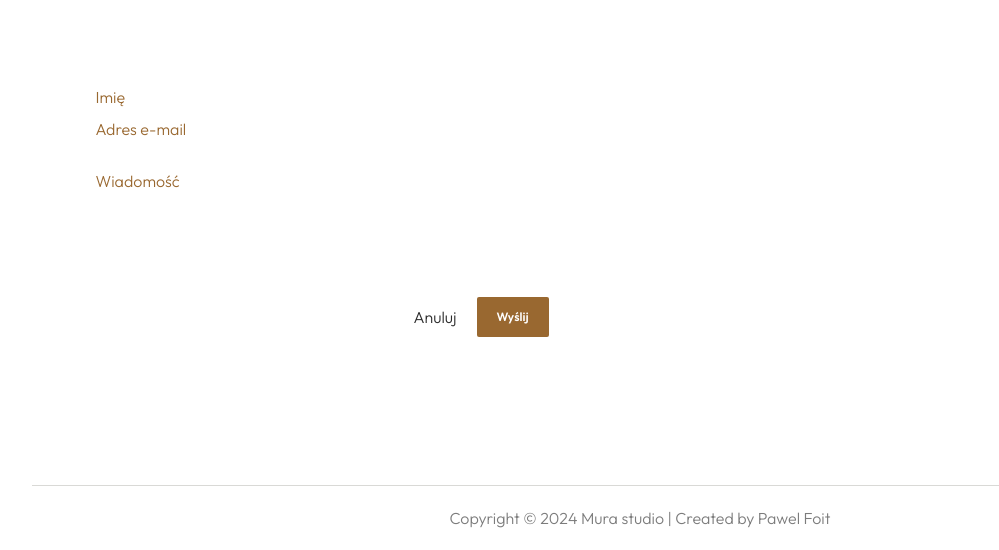
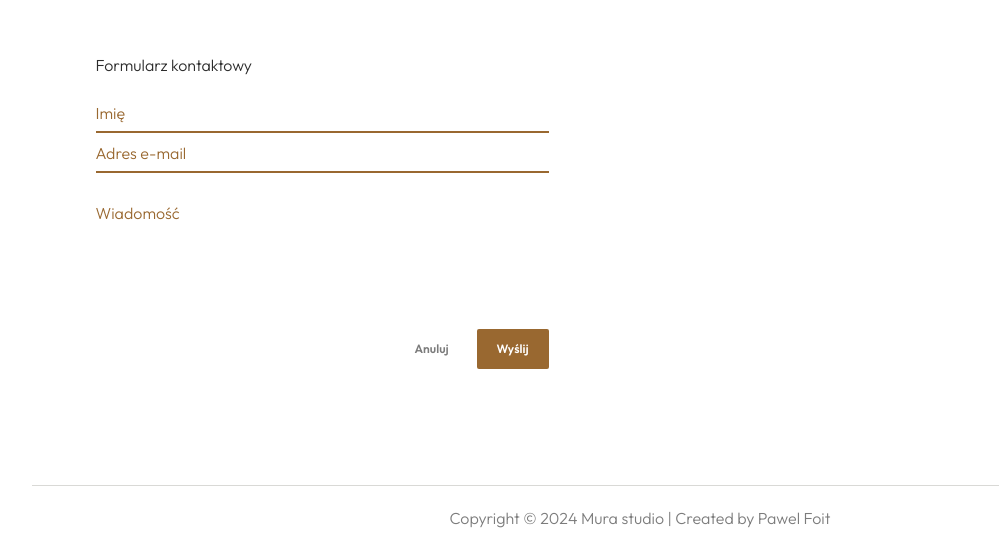
Before and after one commit to foitpawel/mura_studio_template, a Gatsby site in the folder mura_studio_template/: page / in a window 1280 px wide. Shown: the part 5455-6005 px from the top of the page, 0-999 px from the left. Built offline with nearby package versions, Linux system fonts and the light colour scheme; Gatsby itself is replaced by a stand-in of ours.

Commit message:
Restyle form component

```diff
--- a/mura_studio_template/src/components/formularz.js
+++ b/mura_studio_template/src/components/formularz.js
@@ -1,8 +1,42 @@
-import React from "react";
-
+import React, { useEffect, useState } from "react";
 import Button from "./button";
 
+const genEmptyForm = () => ({
+  name: '',
+  email: '',
+  message: ''
+});
+
 const Formularz = () => {
+  const [values, setValues] = useState(genEmptyForm());
+  const [disabled, setDisabled] = useState(true);
+  const [isClicked, setIsClicked] = useState(false);
+
+  const handleChangeValue = key => evt => setValues({...values, [key]: evt.target.value});
+  const handleClearValues = () => {
+    setValues(genEmptyForm());
+    setIsClicked(false);
+  };
+  const handleSetIsClicked = () => setIsClicked(true);
+
+  const handleInvalid = (e) => {
+    if (e.target.validity.valueMissing) {
+      e.target.setCustomValidity("To pole jest wymagane. Proszę je wypełnić.");
+    }
+
+    if (e.target.name === 'email' && e.target.validity.typeMismatch) {
+      e.target.setCustomValidity("Proszę podać prawidłowy adres e-mail.");
+    }
+  };
+
+  const handleInput = (e) => {
+    e.target.setCustomValidity("");
+  };
+
+  useEffect(() => {
+    setDisabled(Object.values(values).some(v => v === ''));
+  }, [values]);
+
   return (
     <form
       method="post"
@@ -12,14 +46,43 @@ const Formularz = () => {
       action="/successScreen/"
       className="flex flex-col grid gap-2"
     >
+      <h3 className="mb-4">Formularz kontaktowy</h3>
       <input type="hidden" name="bot-field" />
       <input type="hidden" name="form-name" value="contact" />
-      <input type="text" name="name" id="name" placeholder="Imię" className="w-1/2 placeholder-primary-600 focus:placeholder-primary-300" />
-      <input type="email" name="email" id="email" placeholder="Adres e-mail" className="w-1/2 placeholder-primary-600 focus:placeholder-primary-300 mb-5" />
-      <textarea name="message" id="message" rows="5" placeholder="Wiadomość" className="resize-non placeholder-primary-600 focus:placeholder-primary-300"/>
-      <div className="flex justify-end">
-        <input type="reset" value="Anuluj" label="Anuluj" className="mr-5" />
-        <Button type="submit" label="Wyślij" />
+      <input type="text" name="name" id="name"
+        value={values.name || ''}
+        onChange={handleChangeValue('name')}
+        onInvalid={handleInvalid}
+        onInput={handleInput}
+        placeholder="Imię"
+        title="Podaj swoje imię"
+        className="placeholder-primary-600 focus:placeholder-primary-300 pb-1.5 border-b-2 border-primary-600"
+        required
+      />
+      <input type="email" name="email" id="email"
+        value={values.email || ''}
+        onChange={handleChangeValue('email')}
+        onInvalid={handleInvalid}
+        onInput={handleInput}
+        placeholder="Adres e-mail"
+        title="Podaj swój adres e-mail"
+        className="placeholder-primary-600 focus:placeholder-primary-300 mb-5 pb-1.5 border-b-2 border-primary-600"
+        required
+      />
+      <textarea name="message" id="message" rows="5"
+        value={values.message || ''}
+        onChange={handleChangeValue('message')}
+        onInvalid={handleInvalid}
+        onInput={handleInput}
+        placeholder="Wiadomość"
+        title="Napisz swoją wiadomość"
+        className="resize-non placeholder-primary-600 focus:placeholder-primary-300"
+        required
+      />
+      <div className="flex justify-end grid-row flex-row gap-2">
+        <a className={`${isClicked ? "block" : "hidden"} text-red mr-auto`}>Wypełnij wszystkie pola!</a>
+        <Button type="reset" value="Anuluj" onClick={handleClearValues} label="Anuluj" variant="text" />
+        <Button type="submit" label="Wyślij" onClick={handleSetIsClicked} disabled={disabled} />
       </div>
     </form>
   );
```
